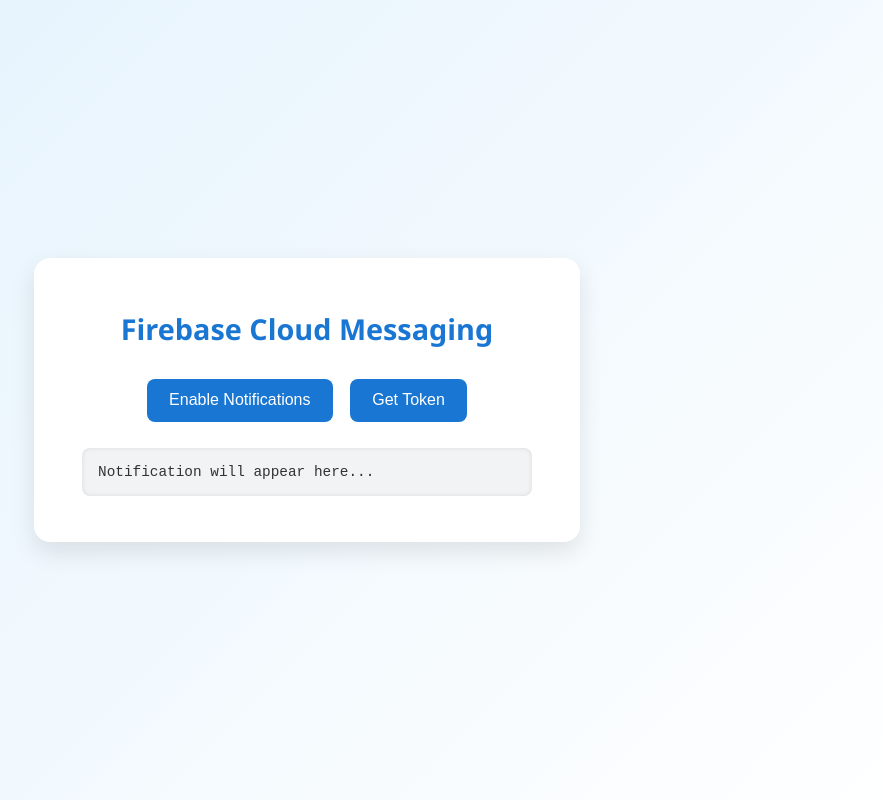
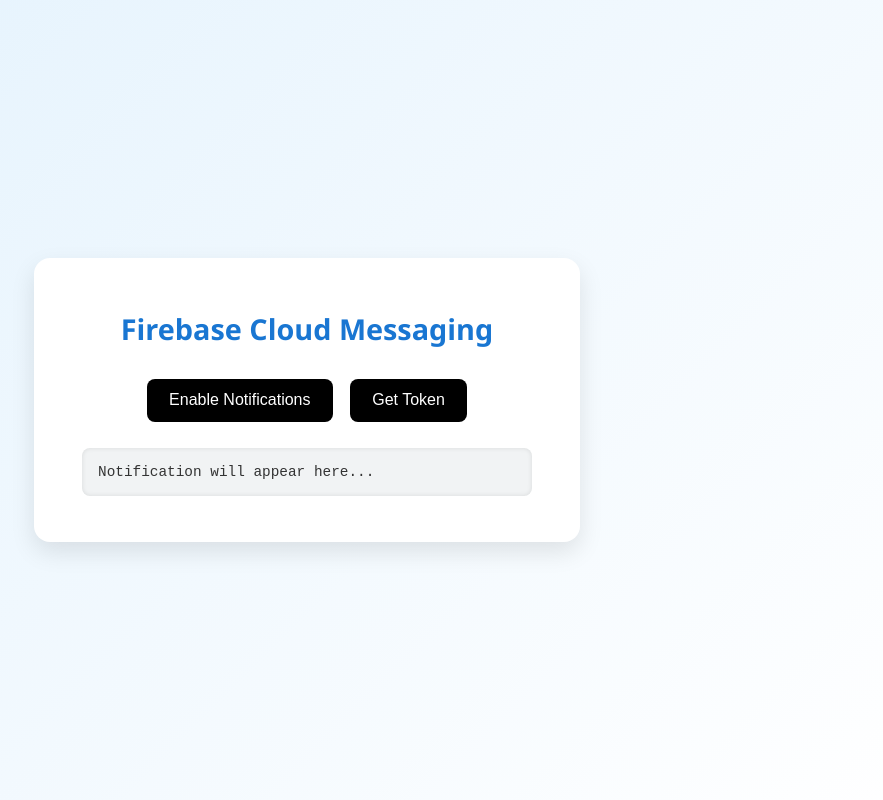
Before and after one commit to ziadkhaled204/cloud-app-hosting, a plain HTML site: page public/index.html in a window 1280 px wide. Shown: the whole page, without its empty margins (333-1216 px from the left). Drawn offline with Linux system fonts and the light colour scheme; no server answers.

Commit message:
change button color

```diff
--- a/public/index.html
+++ b/public/index.html
@@ -33,7 +33,7 @@
       }
 
       button {
-        background-color: #1976d2;
+        background-color: black;
         color: #fff;
         border: none;
         border-radius: 8px;
```
